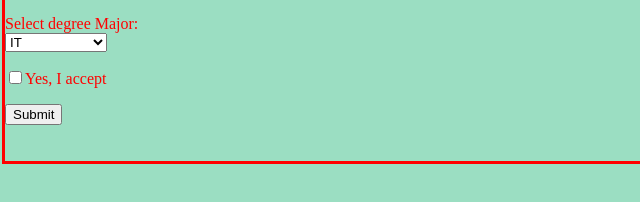
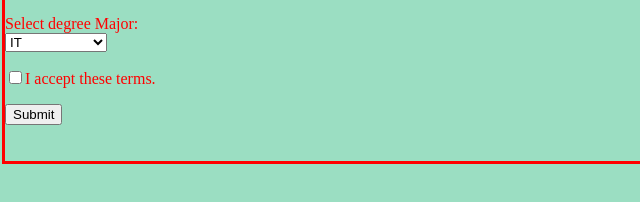
Before and after one commit to n7vfw/Lab2.io, a plain HTML site: page fourm.html in a window 1280 px wide. Shown: the part 304-506 px from the top of the page, 0-640 px from the left. Drawn offline with Linux system fonts and the light colour scheme.

Commit message:
Update fourm.html

```diff
--- a/fourm.html
+++ b/fourm.html
@@ -27,7 +27,7 @@
   <option value="Deg4">Other</option>
 </select>
  <form>
-  <p><input type="checkbox" name="checkbox" value="I accept these terms" />Yes, I accept</p>
+  <p><input type="checkbox" name="checkbox" value="I accept these terms" />I accept these terms.</p>
   <input type="button" value="Submit" onclick="confirmTerms()">
  </form>
 <br>
```
